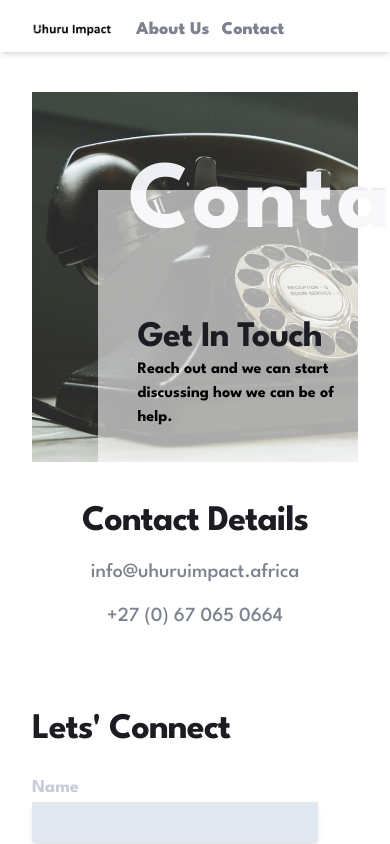
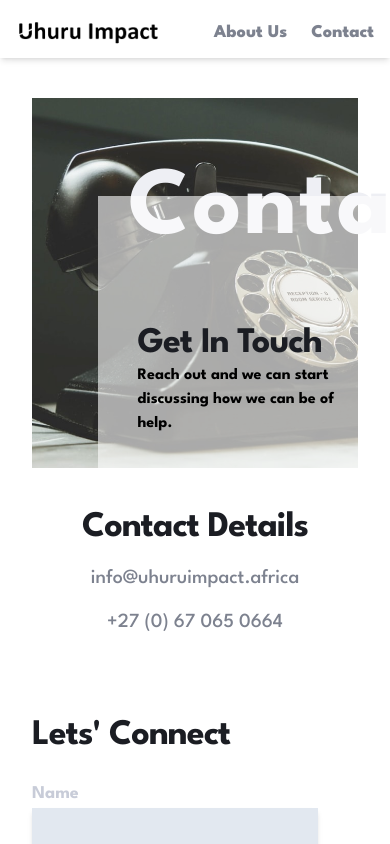
Before and after one commit to PhilaniNcube/uhuruimpact, a Next.js app: page /contact in a window 390 px wide. Shown: the top 844 px of the page. Built offline with nearby package versions, Linux system fonts and the light colour scheme.

Commit message:
contact form implementation

```diff
--- a/app/contact/ContactForm.tsx
+++ b/app/contact/ContactForm.tsx
@@ -1,3 +1,4 @@
+"use client"
 import MediumHeading from "@/components/Typography/MediumHeading";
 
 const ContactForm = () => {
@@ -7,7 +8,18 @@ const ContactForm = () => {
         <div className="w-full lg:w-1/3">
           <MediumHeading text="Lets' Connect" color="text-dark-blue" />
         </div>
-        <form className="flex-1 pr-10 lg:pr-28">
+        <form
+          className="flex-1 pr-10 lg:pr-28"
+          action="https://api.web3forms.com/submit"
+          method="POST"
+        >
+          <input
+            type="hidden"
+            name="access_key"
+            value="f2709411-7a6f-493f-af01-9d77aba1b211"
+          />
+          <input type="checkbox" name="botcheck" className="sr-only"/>
+
           <div className="w-full lg:w-2/3 flex flex-col mb-4">
             <label className="text-light-grey font-bold text-lg" htmlFor="name">
               Name
@@ -71,7 +83,7 @@ const ContactForm = () => {
             className="bg-dark-blue hover:bg-medium-grey text-light-grey font-medium text-xl flex items-center space-x-3 w-fit px-10 py-4 mt-4"
           >
             {" "}
-           Submit
+            Submit
             <svg
               xmlns="http://www.w3.org/2000/svg"
               fill="none"
--- a/components/Layout/Navbar.tsx
+++ b/components/Layout/Navbar.tsx
@@ -6,12 +6,12 @@ const Navbar = () => {
   return (
     <header className="bg-white/60 backdrop-blur-lg shadow-md sticky top-0 left-0 right-0 z-50">
       {/*Desktop Navigation Starts*/}
-      <div className="py-3 px-8 sm:px-6 flex items-center justify-between max-w-7xl mx-auto">
-        <div className="flex justify-start space-x-6 lg:space-x-20 items-center">
+      <div className="py-3 px-4 sm:px-6 flex items-center justify-between max-w-7xl mx-auto">
+        <div className="flex justify-between w-full lg:justify-start lg:space-x-20 items-center">
           <Link href="/" className="bg-transparent">
-            <img src="/images/black_logo.png" alt="logo" className="w-20 md:w-24 lg:w-44 object-cover pt-2"/>
+            <img src="/images/black_logo.png" alt="logo" className="w-36 md:w-24 lg:w-44 object-cover pt-2"/>
           </Link>
-          <nav className="flex space-x-3 items-center translate-y-1">
+          <nav className="flex space-x-6 lg:space-x-3 items-center translate-y-1">
             <Link href="/about" className="text-medium-grey font-extrabold text-lg">
                About Us
             </Link>
```
